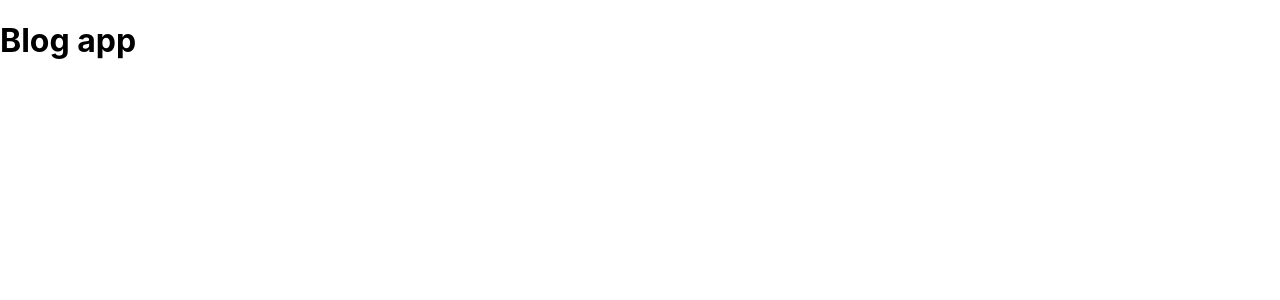
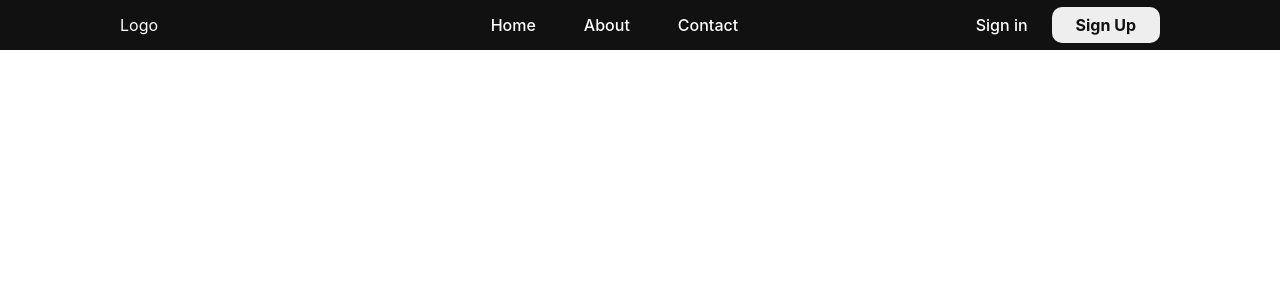
Before and after one commit to czarekrog/blog-app, a React (Create React App) app: page / in a window 1280 px wide. Shown: the top 300 px of the page. Built offline with nearby package versions, Linux system fonts and the light colour scheme.

Commit message:
Installed emotion and created basic navbar layout

```diff
--- a/src/App.tsx
+++ b/src/App.tsx
@@ -1,7 +1,9 @@
+import { MainLayout } from "./layout/MainLayout";
+
 function App() {
   return (
     <div className="App">
-      <h1>Blog app</h1>
+      <MainLayout />
     </div>
   );
 }
--- /dev/null
+++ b/src/components/navigation/NavBar/NavBar.tsx
@@ -0,0 +1,43 @@
+import React from "react";
+import {
+  StyledContainerDiv,
+  StyledNavBarDiv,
+  StyledNavList,
+} from "./StyledNavBar";
+
+export const NavBar = () => {
+  return (
+    <StyledNavBarDiv>
+      <StyledContainerDiv>
+        <div>
+          <span>Logo</span>
+        </div>
+        <div>
+          <StyledNavList>
+            <li>
+              <a href="/">Home</a>
+            </li>
+            <li>
+              <a href="/">About</a>
+            </li>
+            <li>
+              <a href="/">Contact</a>
+            </li>
+          </StyledNavList>
+        </div>
+        <div>
+          <StyledNavList className="userNavigation">
+            <li>
+              <a href="/">Sign in</a>
+            </li>
+            <li>
+              <a className="signUpButton" href="/">
+                Sign Up
+              </a>
+            </li>
+          </StyledNavList>
+        </div>
+      </StyledContainerDiv>
+    </StyledNavBarDiv>
+  );
+};
--- /dev/null
+++ b/src/components/navigation/NavBar/StyledNavBar.tsx
@@ -0,0 +1,75 @@
+import styled from "@emotion/styled";
+
+import {
+  bordeRadius,
+  colors,
+  fontSize,
+  fontWeight,
+  sizes,
+  spacing,
+} from "../../../constants/styling";
+
+export const StyledNavBarDiv = styled.div`
+  position: fixed;
+  left: 0;
+  top: 0;
+  right: 0;
+  height: 50px;
+  background-color: ${colors.primary};
+  color: ${colors.textBright};
+`;
+
+export const StyledContainerDiv = styled.div`
+  height: inherit;
+  margin-left: auto;
+  margin-right: auto;
+  display: flex;
+  align-items: center;
+  justify-content: space-between;
+  padding-left: ${spacing.spacingLarge};
+  padding-right: ${spacing.spacingLarge};
+  width: ${sizes.mainContainerWidth};
+  max-width: ${sizes.mainContainerMaxWidth};
+  & > div {
+    flex: 1;
+  }
+`;
+
+export const StyledNavList = styled.ul`
+  list-style: none;
+  margin: 0;
+  padding: 0;
+  overflow: hidden;
+  & > li {
+    float: left;
+  }
+  & > li {
+    & > a {
+      display: block;
+      color: ${colors.textBright};
+      text-align: center;
+      padding: 15px 24px;
+      text-decoration: none;
+      font-size: ${fontSize.regular};
+      font-weight: ${fontWeight.medium};
+    }
+    & > a:hover {
+      background-color: ${colors.primaryBrighter};
+    }
+    & > a.signUpButton {
+      margin-top: 7px;
+      padding: 8px 24px;
+      background-color: ${colors.light};
+      color: ${colors.primary};
+      border-radius: ${bordeRadius.medium};
+      font-weight: bold;
+    }
+    & > a.signUpButton:hover {
+      filter: brightness(1.3);
+    }
+  }
+  &.userNavigation {
+    display: flex;
+    justify-content: end;
+  }
+`;
--- /dev/null
+++ b/src/constants/styling.ts
@@ -0,0 +1,40 @@
+// COLORS
+
+export const colors = {
+  primary: "#111",
+  primaryBrighter: "#222",
+  light: "#eee",
+  text: "#111",
+  textBright: "#fff",
+};
+
+export const spacing = {
+  spacingSmall: "4px",
+  spacingMedium: "8px",
+  spacingLarge: "16px",
+};
+
+export const sizes = {
+  mainContainerWidth: "1040px",
+  mainContainerMaxWidth: "100%",
+};
+
+export const fontWeight = {
+  thin: "200",
+  regular: "400",
+  medium: "500",
+  bold: "700",
+};
+
+export const fontSize = {
+  small: "12px",
+  regular: "16px",
+  medium: "20px",
+  big: "24px",
+};
+
+export const bordeRadius = {
+  small: "5px",
+  medium: "10px",
+  big: "20px",
+};
--- /dev/null
+++ b/src/layout/MainLayout.tsx
@@ -0,0 +1,10 @@
+import React from "react";
+import { NavBar } from "../components/navigation/NavBar/NavBar";
+
+export const MainLayout = () => {
+  return (
+    <div>
+      <NavBar />
+    </div>
+  );
+};
```
Also changed, not shown: package.json (+6 -2 lines), tsconfig.json (+4 -9 lines), 1 other file (tests, documents, lock files or other folders).
